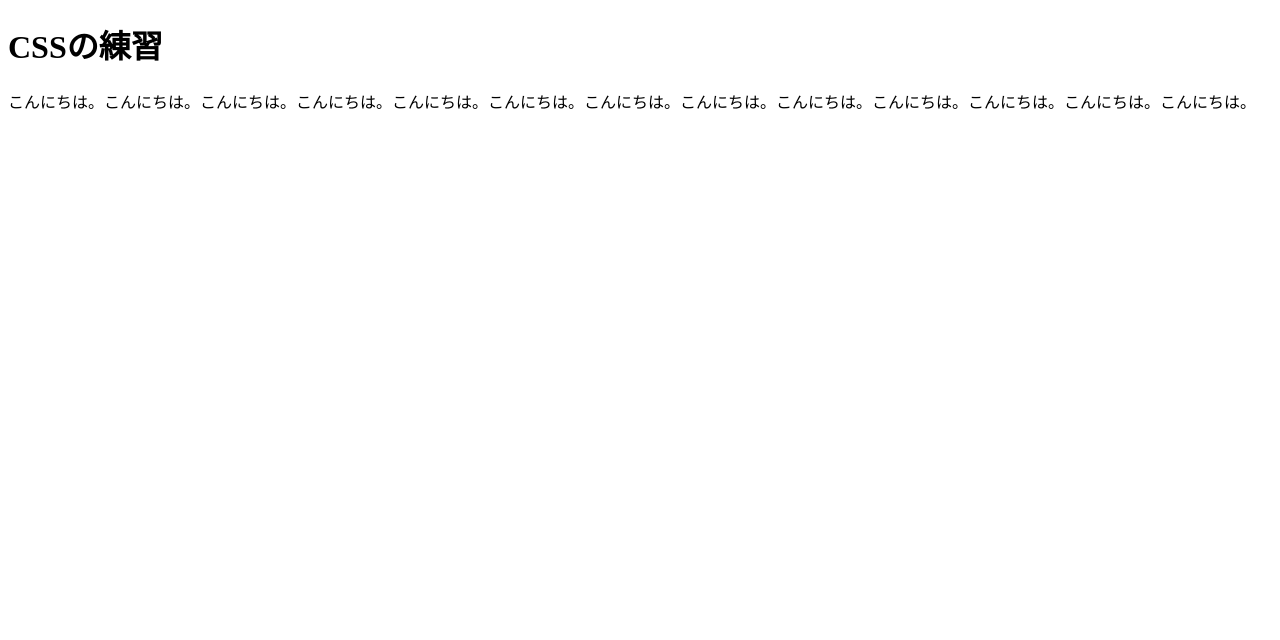
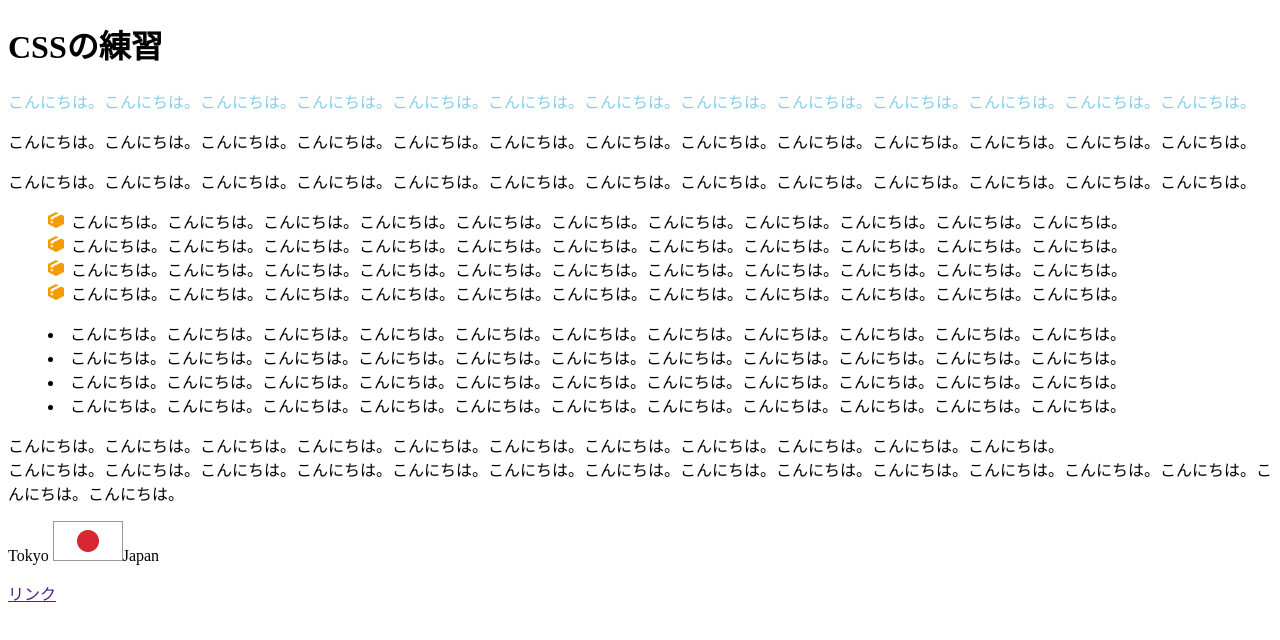
Before and after one commit to mohuneko/MyCSS, a plain HTML site: page index.html in a window 1280 px wide. Drawn offline with Linux system fonts and the light colour scheme.

Commit message:
dotinstall

```diff
--- /dev/null
+++ b/css/styles.css
@@ -0,0 +1,28 @@
+ul {
+  /* list-style-type:circle;
+  list-style-position: inside;
+  list-style-image: url(../img/icon.png) */
+  list-style:circle inside url(../img/icon.png);
+}
+
+ol {
+  list-style-type: lower-alpha;
+  list-style: inside;
+  /* list-style-type: none; */
+}
+
+.info {
+  color:skyblue;
+}
+
+.box1 {
+  background-color:orange;
+}
+
+.box2 {
+  background-color: skyblue;
+}
+
+.box3 {
+  background-color:tomato;
+}
--- a/index.html
+++ b/index.html
@@ -3,10 +3,37 @@
   <head>
     <meta charset="utf-8">
     <title>CSSの練習</title>
+    <link rel="stylesheet" href="css/styles.css">
   </head>
   <body>
     <h1>CSSの練習</h1>
+    <p class="info">こんにちは。こんにちは。こんにちは。こんにちは。こんにちは。こんにちは。こんにちは。こんにちは。こんにちは。こんにちは。こんにちは。こんにちは。こんにちは。</p>
     <p>こんにちは。こんにちは。こんにちは。こんにちは。こんにちは。こんにちは。こんにちは。こんにちは。こんにちは。こんにちは。こんにちは。こんにちは。こんにちは。</p>
+    <p>こんにちは。こんにちは。こんにちは。こんにちは。こんにちは。こんにちは。こんにちは。こんにちは。こんにちは。こんにちは。こんにちは。こんにちは。こんにちは。</p>
+
+  <ul>
+    <li>こんにちは。こんにちは。こんにちは。こんにちは。こんにちは。こんにちは。こんにちは。こんにちは。こんにちは。こんにちは。こんにちは。</li>
+    <li>こんにちは。こんにちは。こんにちは。こんにちは。こんにちは。こんにちは。こんにちは。こんにちは。こんにちは。こんにちは。こんにちは。</li>
+    <li>こんにちは。こんにちは。こんにちは。こんにちは。こんにちは。こんにちは。こんにちは。こんにちは。こんにちは。こんにちは。こんにちは。</li>
+    <li>こんにちは。こんにちは。こんにちは。こんにちは。こんにちは。こんにちは。こんにちは。こんにちは。こんにちは。こんにちは。こんにちは。</li>
+  </ul>
+
+  <ol>
+    <li>こんにちは。こんにちは。こんにちは。こんにちは。こんにちは。こんにちは。こんにちは。こんにちは。こんにちは。こんにちは。こんにちは。</li>
+    <li>こんにちは。こんにちは。こんにちは。こんにちは。こんにちは。こんにちは。こんにちは。こんにちは。こんにちは。こんにちは。こんにちは。</li>
+    <li>こんにちは。こんにちは。こんにちは。こんにちは。こんにちは。こんにちは。こんにちは。こんにちは。こんにちは。こんにちは。こんにちは。</li>
+    <li>こんにちは。こんにちは。こんにちは。こんにちは。こんにちは。こんにちは。こんにちは。こんにちは。こんにちは。こんにちは。こんにちは。</li>
+  </ol>
+    <main>
+      こんにちは。こんにちは。こんにちは。こんにちは。こんにちは。こんにちは。こんにちは。こんにちは。こんにちは。こんにちは。こんにちは。
+      <section>
+        こんにちは。こんにちは。こんにちは。こんにちは。こんにちは。こんにちは。こんにちは。こんにちは。こんにちは。こんにちは。こんにちは。こんにちは。こんにちは。こんにちは。こんにちは。
+        <p>Tokyo <img src="img/japan.png">Japan</p>
+      </section>
+    </main>
+    <div class="box1"></div>
+    <div class="box2"></div>
+    <div class="box3"></div>
   </body>
-
+  <a href="">リンク</a>
 </html>
```
